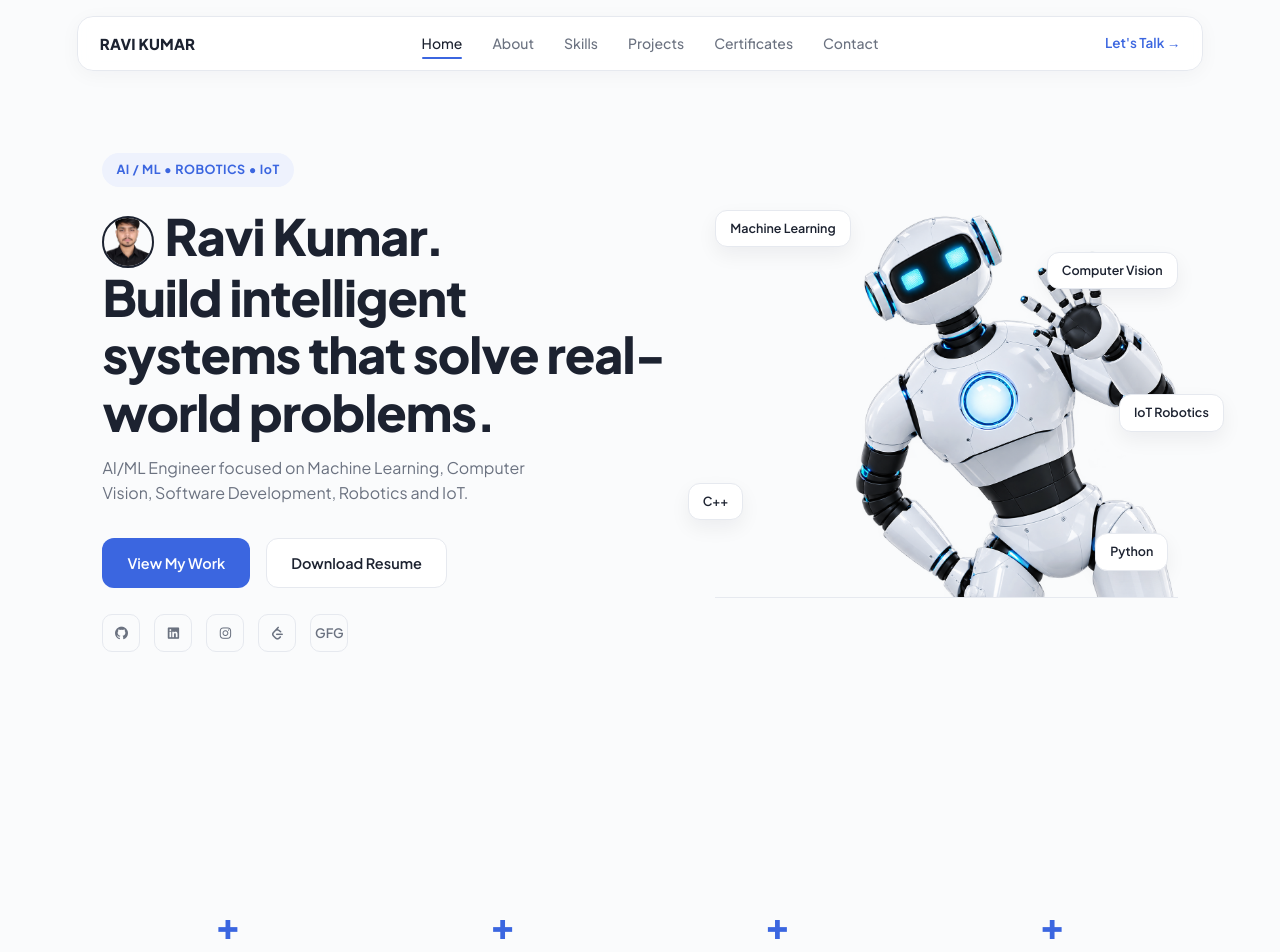
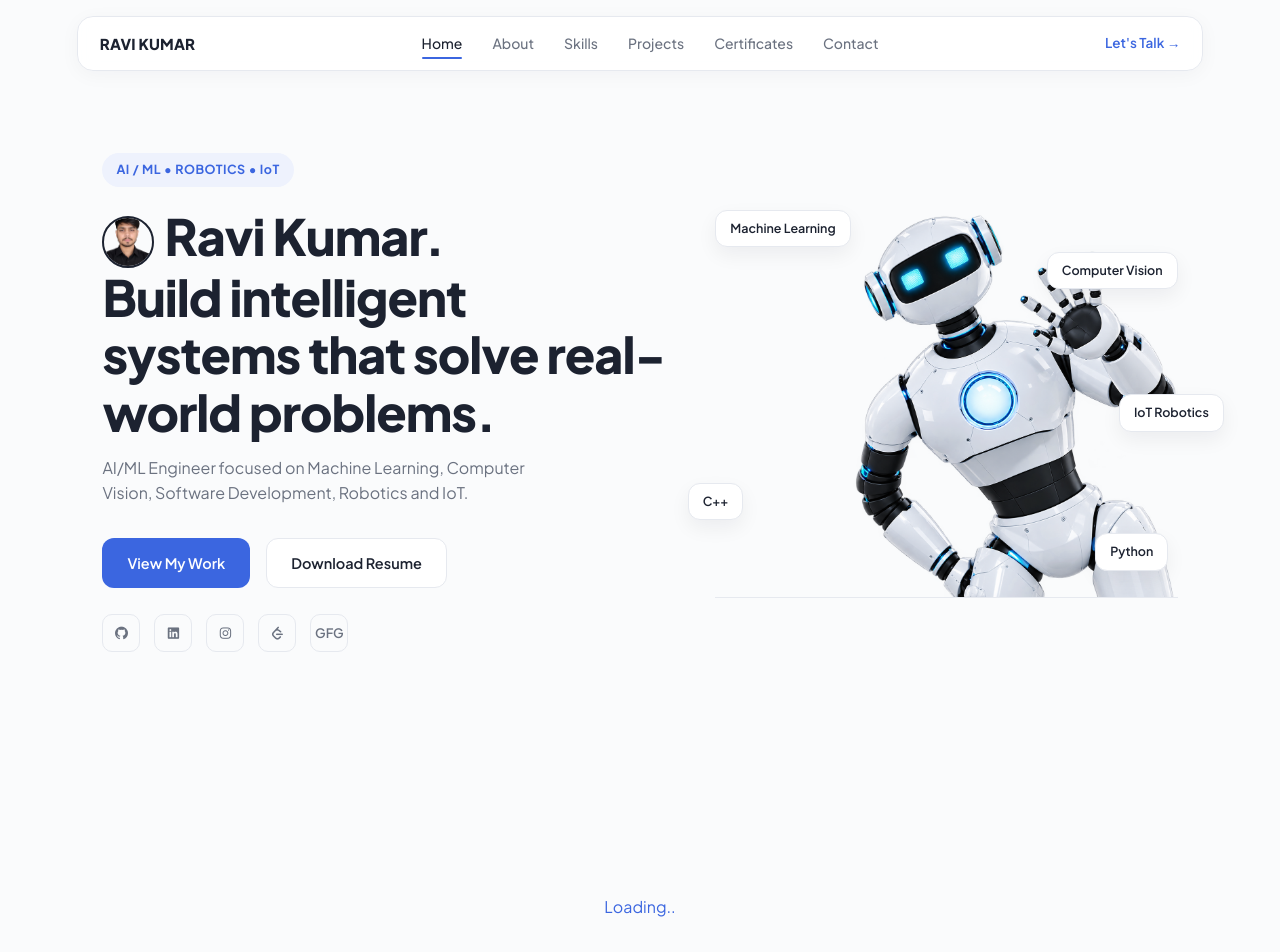
Before and after one commit to ravikumarstm333/PORTFOLIO, a React (Vite) app in the folder frontend/: page / in a window 1280 px wide. Shown: the top 952 px of the page. Built offline with nearby package versions, Linux system fonts and the light colour scheme; no server answers.

Commit message:
handle api loading stat

```diff
--- a/frontend/src/App.css
+++ b/frontend/src/App.css
@@ -443,6 +443,13 @@ h2.section-title {
   flex: 1;
   min-width: 130px;
 }
+#stats-loading {
+  color: var(--accent);
+  display: flex;
+  align-items: center;
+  justify-content: center;
+  font-size: medium;
+}
 
 .stat .num {
   font-size: 38px;
--- a/frontend/src/components/Home.jsx
+++ b/frontend/src/components/Home.jsx
@@ -21,6 +21,8 @@ function Home() {
                 console.error("state-data Error:", error);
             });
     }, []);
+
+    console.log(typeof(stateData))
     return (
         <main>
             <section id="hero">
@@ -75,6 +77,7 @@ function Home() {
             </section>
 
             <section id="stats">
+                {Object.keys(stateData).length===0?<div id="stats-loading">Loading..</div>:
                 <div className="stats-row">
                     <div className="stat">
                         <div className="num">{stateData.cgpa}+</div>
@@ -92,7 +95,7 @@ function Home() {
                         <div className="num">{stateData?.leetcode?.total}+</div>
                         <div className="lbl">CODING PROBLEMS</div>
                     </div>
-                </div>
+                </div>}
             </section>
             <Contact />
             <Footer />
```
Also changed, not shown: frontend/src/components/Home.css (added).
